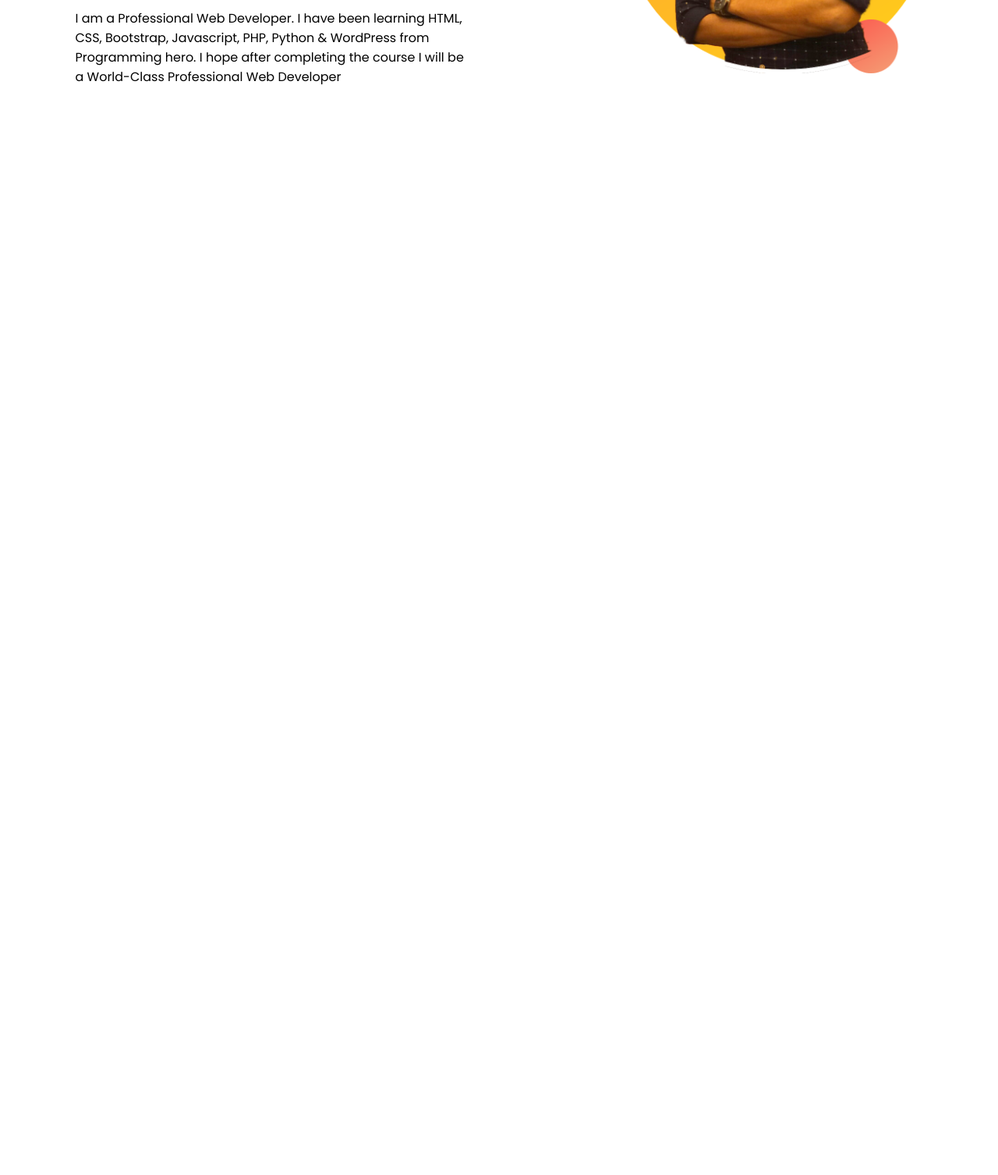
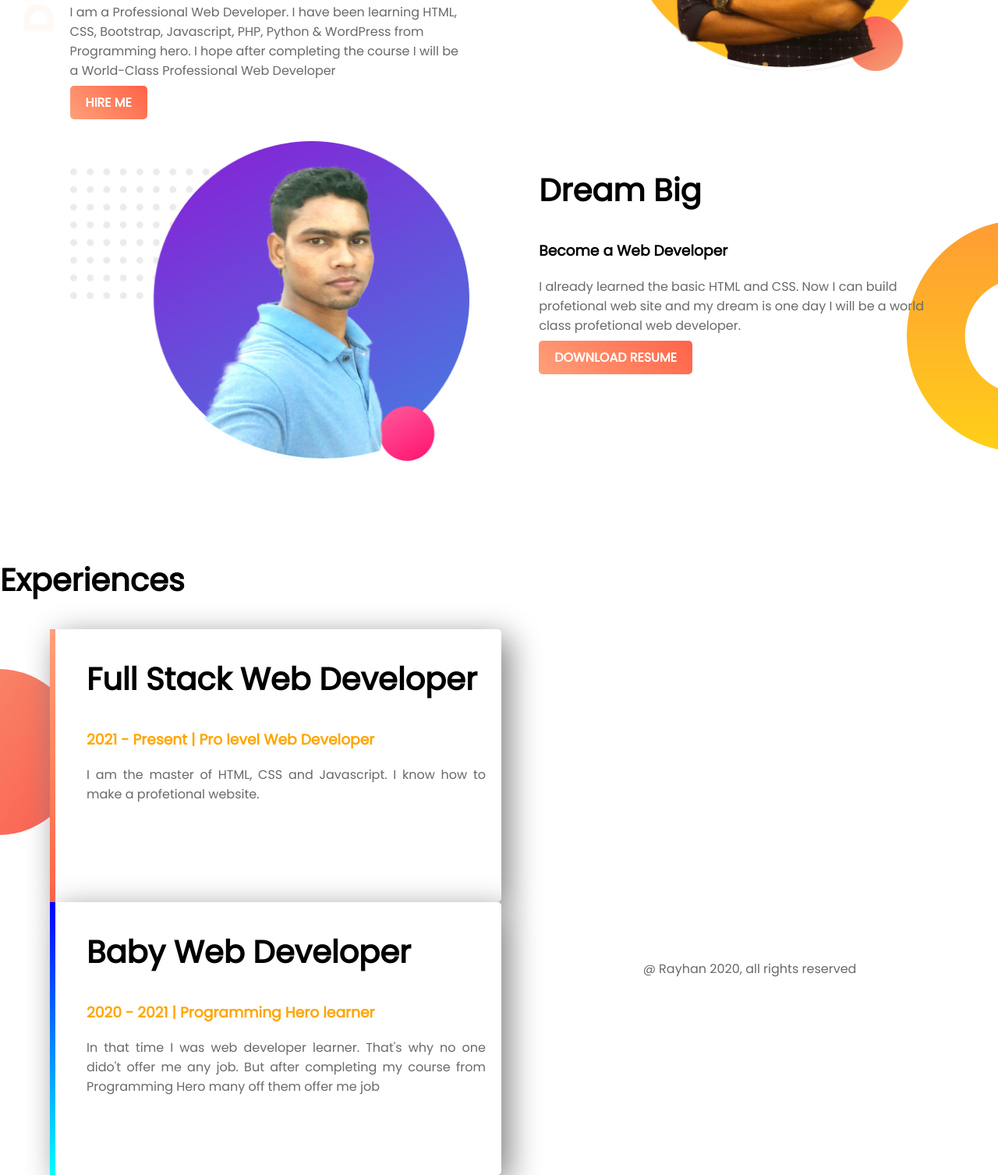
Before and after one commit to rayhanp1/Web-Portfolio, a plain HTML site: page index.html in a window 1280 px wide. Shown: the part 319-1826 px from the top of the page at 78% size. Before the commit the page ends 800 px from the top, so only its background shows below. Drawn offline with Linux system fonts and the light colour scheme.

Commit message:
finish my first ever website

```diff
--- a/index.html
+++ b/index.html
@@ -8,15 +8,47 @@
     <link rel="stylesheet" href="style.css">
 </head>
     <body>
-        <div class="half-width">
-        <section><h1>Welcome to</h1>
-        <h1> <span class="name-highlight">Rayhan</span> Website</h1>
-        <h3>World-Class Professional Web Developer</h3>
-        <p>I am a Professional Web Developer. I have been learning HTML, CSS, Bootstrap, Javascript, PHP, Python & WordPress from Programming hero. I hope after completing the course I will be a World-Class Professional Web Developer </p>
-        </section>
+        <section class="top-banner">
+            <div class="half-width">
+            <h1>Welcome to</h1>
+            <h1> <span class="orange-highlight">Rayhan</span> Website</h1>
+            <h3>World-Class Professional Web Developer</h3>
+            <p>I am a Professional Web Developer. I have been learning HTML, CSS, Bootstrap, Javascript, PHP, Python & WordPress from Programming hero. I hope after completing the course I will be a World-Class Professional Web Developer </p>
+            <a class="link-button" target="_blank" href="https://www.linkedin.com/in/mdrayhanmahmud-1a2525154/">HIRE ME</a>
         </div>
         <div class="half-width">
             <img src="images/profile1.png" alt="">
         </div>
+        </section>
+        <section class="dream-area">
+            <div class="half-width">
+                <img src="images/profile2.png" alt="">
+            </div>
+            <div class="half-width">
+            <h2>Dream Big</h2>
+            <h3>Become a Web Developer</h3>
+            <p>I already learned the basic HTML and CSS. Now I can build profetional web site and my dream is one day I will be a world class profetional web developer.</p>
+            <a class="link-button" target="_blank" href="https://www.linkedin.com/in/mdrayhanmahmud-1a2525154/">DOWNLOAD RESUME</a>
+            </div>
+        </section>
+        <section class="experience-area">
+            <h2>Experiences</h2>
+            <div id="full-stack" class="half-width single-experience">
+                <h2>Full Stack Web Developer</h2>
+                <h3> <span class="orange-highlight">2021 - Present | Pro level Web Developer</span> </h3>
+                <p>I am the master of HTML, CSS and Javascript. I know how to make a profetional website. </p>
+        </div>
+        <div id="baby-web" class="half-width single-experience">
+            <h2>Baby Web Developer</h2>
+            <h3> <span class="orange-highlight">2020 - 2021 | Programming Hero learner</span> </h3>
+            <p>In that time I was web developer learner. That's why no one dido't offer me any job. But after completing my course from Programming Hero many off them offer me job </p>
+
+        </div>
+        </section>
+        <footer>
+            <p>
+                @ Rayhan 2020, all rights reserved
+            </p>
+        </footer>
 </body>
 </html>
--- a/style.css
+++ b/style.css
@@ -1,12 +1,17 @@
 body{
+    margin: 0;
     font-family: 'Poppins' ;
 }
 h1{
     font-size: 50px;
 }
-.name-highlight{
+h2{font-size: 40px;
+   }
+p{
+    color: dimgray;
+}
+.orange-highlight{
     color: orange;
-
 }
 .half-width{
     width: 40%;
@@ -17,3 +22,51 @@ h1{
 .half-width img{
     width: 100%;
 }
+.top-banner{
+    background-image: url("images/top-banner.png");
+    background-repeat: no-repeat;
+}
+section{
+    height: 500px;
+}
+.link-button{
+    text-decoration:none;
+    background-image: linear-gradient(45deg, lightsalmon, tomato);
+    padding: 10px 20px;
+    border-radius: 5px;
+    color: white;
+    font-weight: 700;
+}
+.dream-area{
+    background-image: url("images/dream-bg.png");
+    background-repeat: no-repeat;
+    background-position: right;
+}
+.single-experience{
+    box-shadow: 10px 10px 40px gray;
+    border-radius: 5px;
+    height: 70%;
+    padding-left: 40px;
+    padding-right: 20px;
+    text-align: justify;
+    background-color: white;
+
+}
+.experience-area{
+    background-image: url("images/exp-bg.png");
+    background-repeat: no-repeat;
+    background-position: left;
+}
+#full-stack{
+    border-left: 7px solid;
+    border-image: linear-gradient(180deg, lightsalmon, tomato);
+    border-image-slice: 1;
+}
+#baby-web{
+    border-left: 7px solid;
+    border-image: linear-gradient(180deg, blue, cyan);
+    border-image-slice: 1;
+}
+footer p{
+    text-align: center;
+}
```
Also changed, not shown: images/profile2.png (added).
